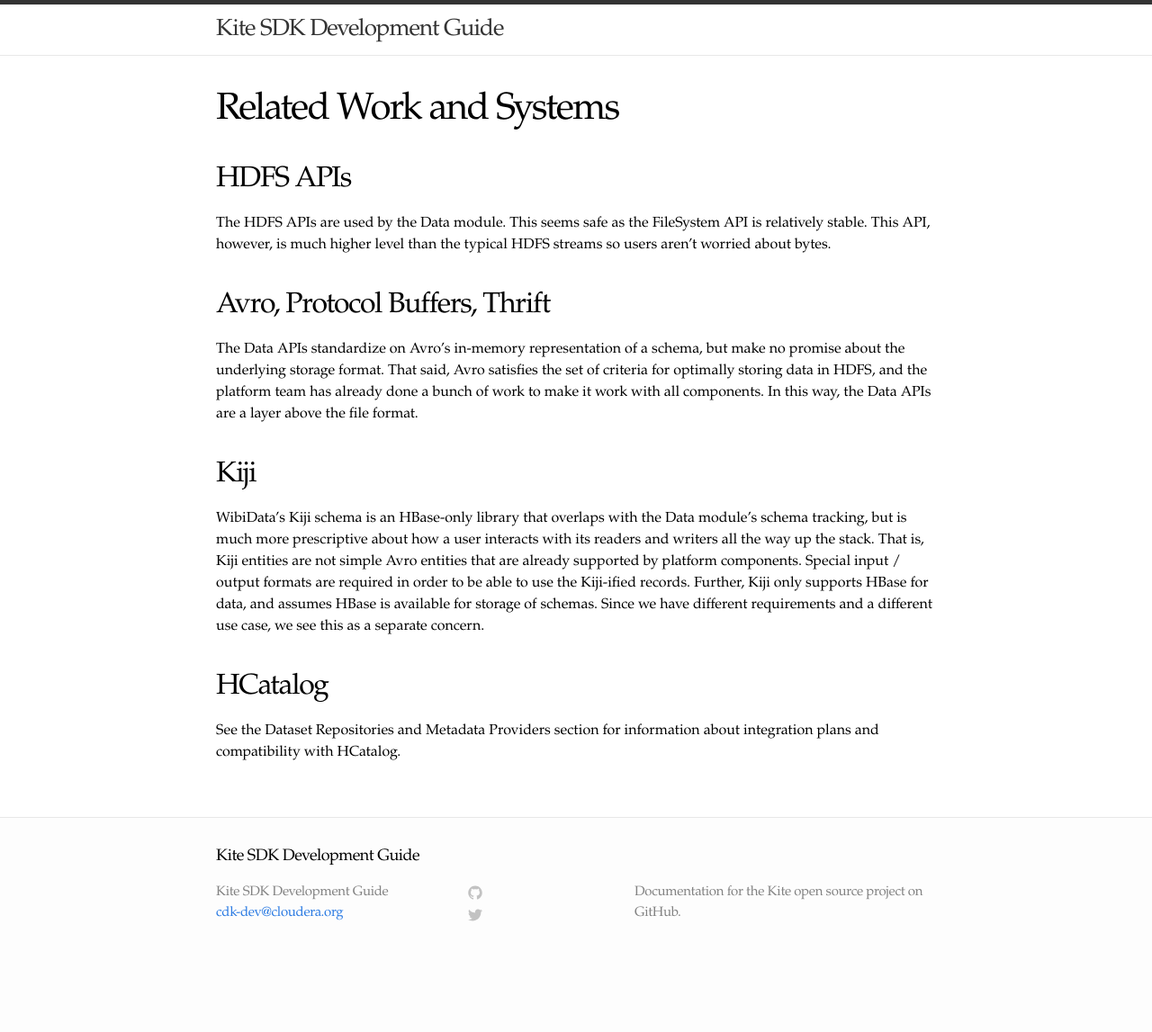
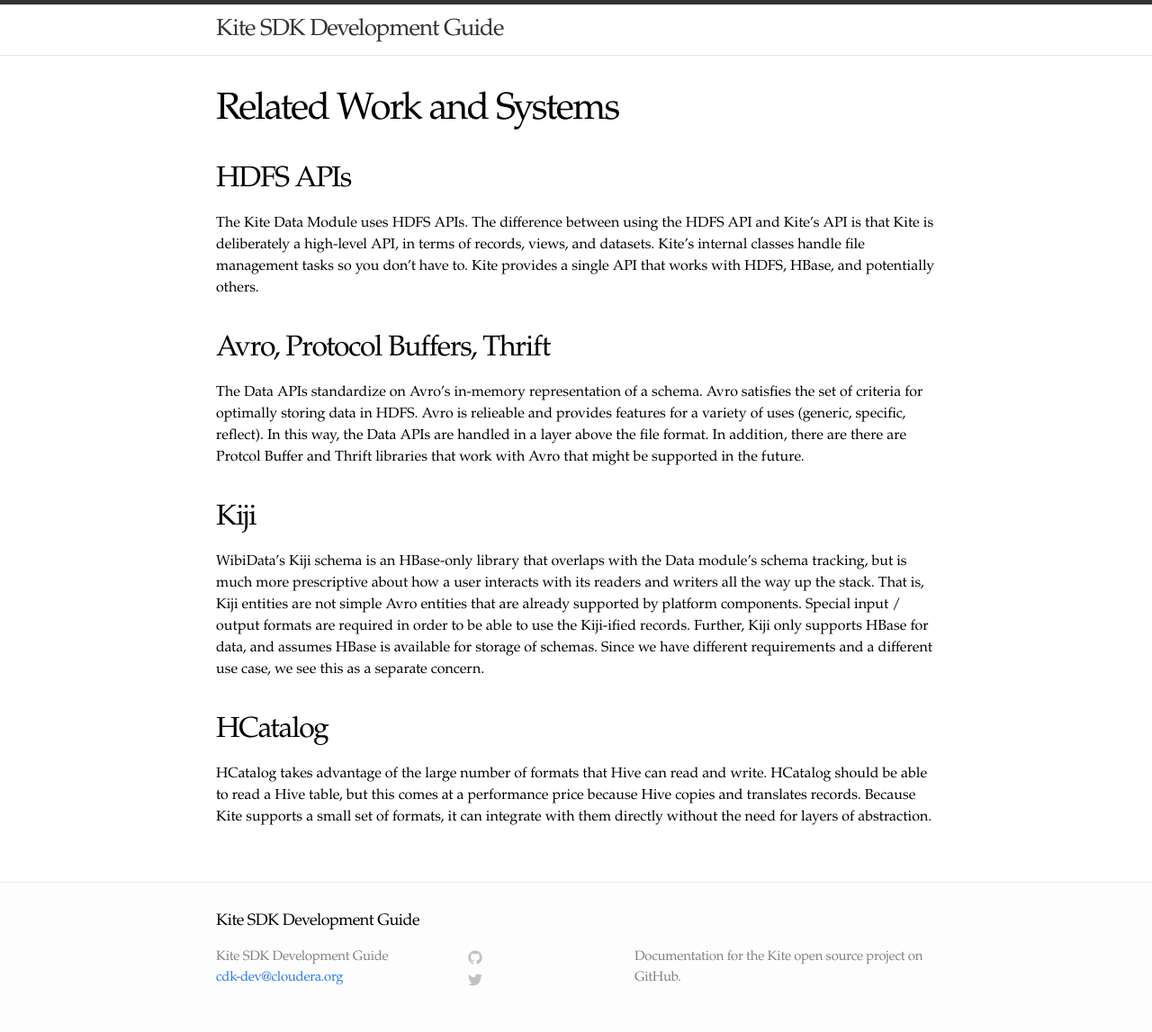
Before and after one commit to kite-sdk/kite-docs, a Jekyll site: the page built from RelatedSystems.md, in a window 1280 px wide. Shown: the whole page at 90% size. Built offline with Jekyll 4.4.1, drawn with Linux system fonts in a browser that asks for light colours; before the commit the page ends 1075 px from its top, so only the background shows below that.

Commit message:
Update RelatedSystems.md

```diff
--- a/RelatedSystems.md
+++ b/RelatedSystems.md
@@ -5,11 +5,10 @@ title: Related Work and Systems
 
 ## HDFS APIs
 
-The HDFS APIs are used by the Data module. This seems safe as the FileSystem API is relatively stable. This API, however, is much higher level than the
-typical HDFS streams so users aren't worried about bytes.
+The Kite Data Module uses HDFS APIs. The difference between using the HDFS API and Kite's API is that Kite is deliberately a high-level API, in terms of records, views, and datasets. Kite's internal classes handle file management tasks so you don't have to. Kite provides a single API that works with HDFS, HBase, and potentially others.
 
 ## Avro, Protocol Buffers, Thrift
-The Data APIs standardize on Avro's in-memory representation of a schema, but make no promise about the underlying storage format. That said, Avro satisfies the set of criteria for optimally storing data in HDFS, and the platform team has already done a bunch of work to make it work with all components. In this way, the Data APIs are a layer above the file format.
+The Data APIs standardize on Avro's in-memory representation of a schema. Avro satisfies the set of criteria for optimally storing data in HDFS. Avro is relieable and provides features for a variety of uses (generic, specific, reflect). In this way, the Data APIs are handled in a layer above the file format. In addition, there are there are Protcol Buffer and Thrift libraries that work with Avro that might be supported in the future.
 
 ## Kiji
 
@@ -17,4 +16,4 @@ WibiData's Kiji schema is an HBase-only library that overlaps with the Data modu
 
 ## HCatalog
 
-See the Dataset Repositories and Metadata Providers section for information about integration plans and compatibility with HCatalog.
+HCatalog takes advantage of the large number of formats that Hive can read and write. HCatalog should be able to read a Hive table, but this comes at a performance price because Hive copies and translates records. Because Kite supports a small set of formats, it can integrate with them directly without the need for layers of abstraction.
```
